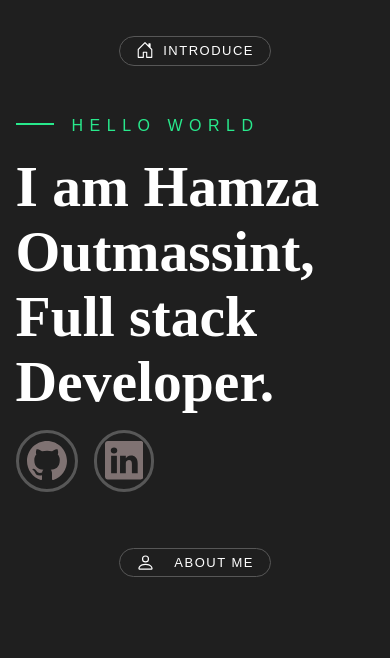
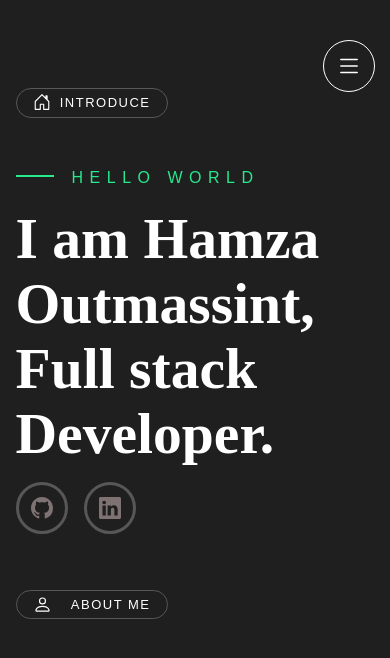
Before and after one commit to HamzaOutmassint24/Portfolio, a React (Create React App) app: page / in a window 390 px wide. Shown: the top 658 px of the page. Built offline with nearby package versions, Linux system fonts and the light colour scheme.

Commit message:
i finished the responsive of home section and i started in navbar

```diff
--- a/package.json
+++ b/package.json
@@ -10,6 +10,7 @@
     "react": "^18.2.0",
     "react-bootstrap-icons": "^1.10.3",
     "react-dom": "^18.2.0",
+    "react-router-dom": "^6.22.0",
     "react-scripts": "5.0.1",
     "web-vitals": "^2.1.4"
   },
--- a/src/App.js
+++ b/src/App.js
@@ -34,10 +34,20 @@ function App() {
     };
   }, []);
 
+  function scrollToSection(sectionId) {
+    const section = document.getElementById(sectionId);
+    if (section) {
+      window.scrollTo({
+        top: section.offsetTop,
+        behavior: 'smooth'
+      });
+    }
+  }
+
   return (
     <div className="container mx-auto scroll-smooth md:px-20 sm:p-0">
-            <Navbar activeSection={activeSection} />
-            <IntroduceSection />
+      <Navbar activeSection={activeSection} scrollToSection={scrollToSection}/>
+      <IntroduceSection scrollToSection={scrollToSection}/>
       <AboutMeSection />
       {/* <ServicesSection />
             <SkillsSection />
--- a/src/components/AboutMeSection.jsx
+++ b/src/components/AboutMeSection.jsx
@@ -1,14 +1,17 @@
-import { Person} from "react-bootstrap-icons";
+import { Person } from "react-bootstrap-icons";
 
 export const AboutMeSection = () => {
   return (
-    <section className="lg:h-screen pt-9 exactly-1024:mt-24 " id="about-me-section">
-      <div className="flex items-center justify-center">
-          <div className="border-1 border-second-color  items-center rounded-full text-sm p-1 px-4 font-second-font tracking-normal sm:w-sm  md:w-md lg:w-lg xl:w-xl flex justify-between">
-              <Person size={19}/>
-              ABOUT ME
-          </div>
+    <section
+      className="lg:h-screen pt-9 exactly-1024:mt-24 "
+      id="about-me-section"
+    >
+      <div className="flex items-center md:justify-center sm:justify-start">
+        <div className="border-1 border-second-color  items-center rounded-full text-sm p-1 px-4 font-second-font tracking-normal sm:w-sm  md:w-md lg:w-lg xl:w-xl exactly-1024:w-sm flex justify-between">
+          <Person size={19} />
+          ABOUT ME
+        </div>
       </div>
     </section>
-  )
-}
+  );
+};
--- a/src/components/IntroduceSection.jsx
+++ b/src/components/IntroduceSection.jsx
@@ -1,11 +1,11 @@
 import { HouseDoor, Github, Linkedin, ArrowDown } from "react-bootstrap-icons";
 import img_my_project from "../assets/round-text.png";
 
-export const IntroduceSection = () => {
+export const IntroduceSection = ({scrollToSection}) => {
   return (
     <section className="lg:h-screen pt-9 exactly-1024:h-fit" id="home">
-            <div className="flex items-center justify-center">
-                <div className="border-1 border-second-color rounded-full text-sm p-1 px-4 font-second-font tracking-normal sm:w-sm md:w-md lg:w-lg xl:w-xl flex justify-between">
+      <div className="flex items-center md:justify-center sm:justify-start">
+        <div className="border-1 border-second-color rounded-full text-sm p-1 px-4 font-second-font tracking-normal sm:w-sm md:w-md lg:w-lg xl:w-xl exactly-1024:w-sm flex justify-between">
           <HouseDoor size={18} />
           INTRODUCE
         </div>
@@ -21,33 +21,42 @@ export const IntroduceSection = () => {
             I am Hamza Outmassint, Full stack Developer.
           </h1>
           <div className="flex mt-4">
-                        <a title="github"
+            <a
+              title="github"
               href="#github account/"
-                            className="border-3 border-second-color p-2 rounded-full mr-4 group hover:border-main-color transition duration-200 ease-linear"
+              className="h-1/2 border-3 border-second-color p-2 rounded-full mr-4 group hover:border-main-color transition duration-200 ease-linear"
             >
               <Github
-                                size={40}
-                                className="text-fourth-color group-hover:text-main-color transition duration-200 ease-linear"
+                size={30}
+                className="text-fourth-color group-hover:text-main-color transition duration-200 ease-linear p-1"
               />
             </a>
 
-                        <a title="linkdin"
+            <a
+              title="linkdin"
               href="#linkedin account/"
-                            className="border-3 border-second-color group hover:border-main-color p-2 rounded-full flex items-center justify-center transition duration-200 ease-linear"
+              className="h-1/2 border-3 border-second-color group hover:border-main-color p-2 rounded-full flex items-center justify-center transition duration-200 ease-linear"
             >
               <Linkedin
-                                size={38.5}
-                                className="text-fourth-color group-hover:text-main-color transition duration-200 ease-linear"
+                size={30}
+                className="text-fourth-color group-hover:text-main-color transition duration-200 ease-linear p-1"
               />
             </a>
           </div>
         </div>
       </div>
-            <div className="relative hidden lg:block" >
-                <a href="#about-me-section">
-                <ArrowDown size={35} className="absolute lg:right-[15.8rem] lg:-top-3 xl:right-[21.3rem] exactly-1024:right-[15.3rem] animate-bounce"/>
-                <img src={img_my_project}  alt="my project icon" className="absolute lg:right-48 lg:-top-20 xl:right-72  circle-animation " />
-                </a>
+      <div className="relative hidden lg:block">
+        <button onClick={() => scrollToSection('about-me-section')} >
+          <ArrowDown
+            size={35}
+            className="absolute lg:right-[15.8rem] lg:-top-3 xl:-top-5 xl:right-[21.3rem] exactly-1024:right-[15.3rem] animate-bounce"
+          />
+          <img
+            src={img_my_project}
+            alt="my project icon"
+            className="absolute lg:right-48 lg:-top-20 xl:right-72  circle-animation "
+          />
+        </button>
       </div>
     </section>
   );
--- a/src/components/Navbar.jsx
+++ b/src/components/Navbar.jsx
@@ -1,74 +1,131 @@
-import { HouseDoor, Person, MenuButton, Diagram3, FileText, Envelope } from 'react-bootstrap-icons';
+import { useState } from "react";
+import {
+  HouseDoor,
+  Person,
+  MenuButton,
+  Diagram3,
+  FileText,
+  Envelope,
+  List
+} from "react-bootstrap-icons";
 
-export const Navbar = ({ activeSection }) => {
-
+export const Navbar = ({ activeSection , scrollToSection }) => {
+  const[open,setOpen]=useState(false)
   return (
+    <>
       <nav className="hidden lg:flex fixed top-44 right-52 items-center exactly-1024:right-36">
         <ul className="border-1 border-second-color rounded-full h-64 flex flex-col justify-between px-3 py-5">
           <li className="group flex relative">
-                    <a href="#home">
-                        <HouseDoor size={21} className={activeSection === "home" ? "text-main-color" : "text-fourth-color hover:text-main-color transition duration-200 ease-linear" } />
+            <button onClick={() => scrollToSection('home')} >
+              <HouseDoor
+                size={21}
+                className={
+                  activeSection === "home"
+                    ? "text-main-color"
+                    : "text-fourth-color hover:text-main-color transition duration-200 ease-linear"
+                }
+              />
               <span className="hidden group-hover:block absolute left-[-480%] top-1/2 transform -translate-y-1/2 bg-therd-color font-second-font text-sm text-white px-2 py-1 rounded">
                 Home
               </span>
-                    </a>
+            </button>
           </li>
           <li className="group flex relative">
-                    <a href="#about-me-section">
+            <button onClick={() => scrollToSection('about-me-section')} >
               <Person
                 size={23}
-                            className={activeSection === "about-me-section" ? "text-main-color transition duration-200 ease-linear" : "text-fourth-color hover:text-main-color transition duration-200 ease-linear"}
+                className={
+                  activeSection === "about-me-section"
+                    ? "text-main-color transition duration-200 ease-linear"
+                    : "text-fourth-color hover:text-main-color transition duration-200 ease-linear"
+                }
               />
               <span className="hidden group-hover:block absolute left-[-480%] top-1/2 transform -translate-y-1/2 bg-therd-color font-second-font text-sm text-white px-2 py-1 rounded">
                 About
               </span>
-                    </a>
+            </button>
           </li>
           <li className="group flex relative">
-                    <a href="#services-section">
+            <button onClick={() => scrollToSection('about-me-section')} >
               <MenuButton
                 size={20}
-                            className={activeSection === "services-section" ? "text-main-color transition duration-200 ease-linear" : "text-fourth-color hover:text-main-color transition duration-200 ease-linear"}
+                className={
+                  activeSection === "services-section"
+                    ? "text-main-color transition duration-200 ease-linear"
+                    : "text-fourth-color hover:text-main-color transition duration-200 ease-linear"
+                }
               />
               <span className="hidden group-hover:block absolute left-[-560%] top-1/2 transform -translate-y-1/2 bg-therd-color font-second-font text-sm text-white px-2 py-1 rounded">
                 Services
               </span>
-                    </a>
+            </button>
           </li>
           <li className="group flex relative">
-                    <a href="#skills-section">
+            <button onClick={() => scrollToSection('about-me-section')} >
               <Diagram3
                 size={22}
-                            className={activeSection === "skills-section" ? "text-main-color transition duration-200 ease-linear" : "text-fourth-color hover:text-main-color transition duration-200 ease-linear"}
+                className={
+                  activeSection === "skills-section"
+                    ? "text-main-color transition duration-200 ease-linear"
+                    : "text-fourth-color hover:text-main-color transition duration-200 ease-linear"
+                }
               />
               <span className="hidden group-hover:block absolute left-[-450%] top-1/2 transform -translate-y-1/2 bg-therd-color font-second-font text-sm text-white px-2 py-1 rounded">
                 Skills
               </span>
-                    </a>
+            </button>
           </li>
           <li className="group flex relative">
-                    <a href="#project-section">
+            <button onClick={() => scrollToSection('about-me-section')} >
               <FileText
                 size={21}
-                            className={activeSection === "project-section" ? "text-main-color transition duration-200 ease-linear" : "text-fourth-color hover:text-main-color transition duration-200 ease-linear"}
+                className={
+                  activeSection === "project-section"
+                    ? "text-main-color transition duration-200 ease-linear"
+                    : "text-fourth-color hover:text-main-color transition duration-200 ease-linear"
+                }
               />
               <span className="hidden group-hover:block absolute left-[-550%] top-1/2 transform -translate-y-1/2 bg-therd-color font-second-font text-sm text-white px-2 py-1 rounded">
                 Portfolio
               </span>
-                    </a>
+            </button>
           </li>
           <li className="group flex relative">
-                    <a href="#contact-section">
+            <button onClick={() => scrollToSection('about-me-section')} >
               <Envelope
                 size={20}
-                            className={activeSection === "contact-section" ? "text-main-color transition duration-200 ease-linear" : "text-fourth-color hover:text-main-color transition duration-200 ease-linear"}
+                className={
+                  activeSection === "contact-section"
+                    ? "text-main-color transition duration-200 ease-linear"
+                    : "text-fourth-color hover:text-main-color transition duration-200 ease-linear"
+                }
               />
               <span className="hidden group-hover:block absolute left-[-520%] top-1/2 transform -translate-y-1/2 bg-therd-color font-second-font text-sm text-white px-2 py-1 rounded">
                 Contact
               </span>
-                    </a>
+            </button>
           </li>
         </ul>
       </nav>
+      <nav className="lg:hidden sm:flex justify-end relative top-10">
+          <button  onClick={()=>{setOpen(!open)}} className="border-1 rounded-full">
+                <List size={50} className="p-3"/>
+          </button>
+          <div  onClick={()=>{setOpen(!open)}} className={`fixed inset-0 bg-fifth-color opacity-20 duration-0 transition z-10 ${open == true ? "translate-x-0" : "translate-x-full" }`}>
+          </div>
+          <div className={`fixed inset-0 flex  bg-[#1f1f1f] duration-700 transition z-40 font-second-font text-fifth-color ${open==true?"sm:translate-x-16 md:translate-x-1/2":"translate-x-full"}`}>
+            {/* <button  onClick={()=>{setOpen(!open)}} className="border-1 rounded-full">
+                <List size={50} className="p-3"/>
+            </button> */}
+            <ul className="mt-16 ml-24">
+              <li className="text-lg mb-8">Menu</li>
+              <li>home</li>
+              <li>about</li>
+              <li>skills</li>
+              <li>contact</li>
+            </ul>
+          </div>
+      </nav>
+    </>
   );
 };
```
Also changed, not shown: tailwind.config.js (+20 -15 lines), 1 other file (tests, documents, lock files or other folders). Lines whose indentation alone changed are shown as unchanged.
